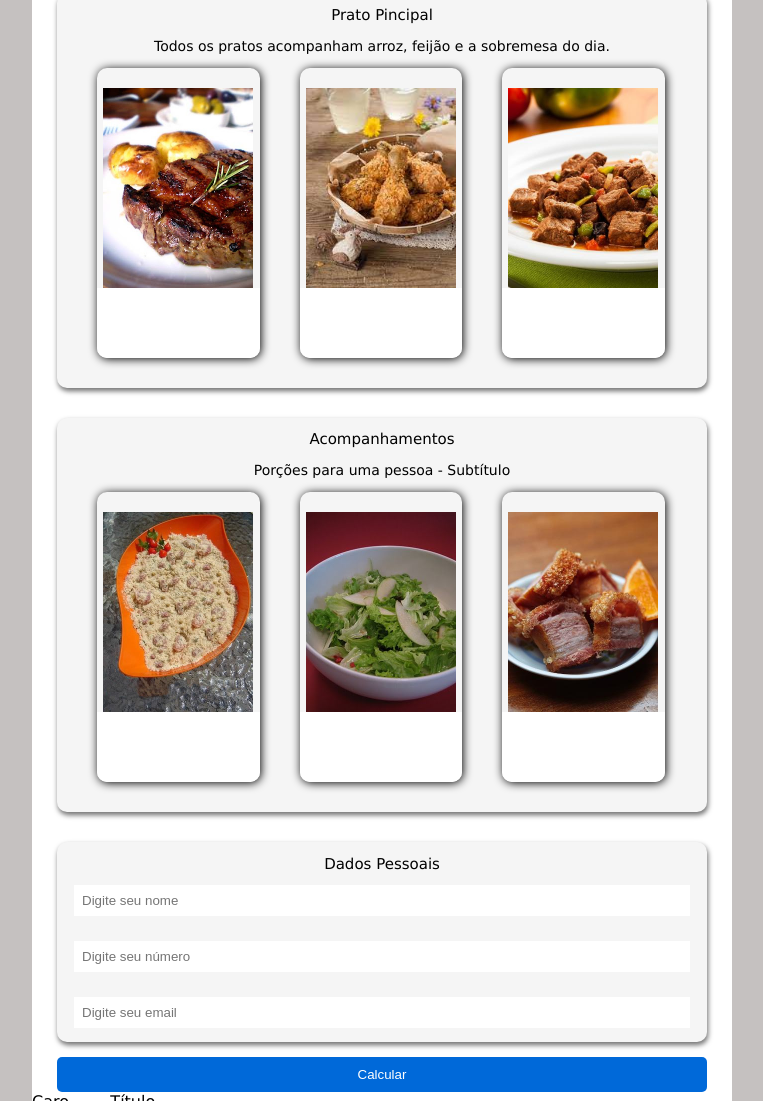
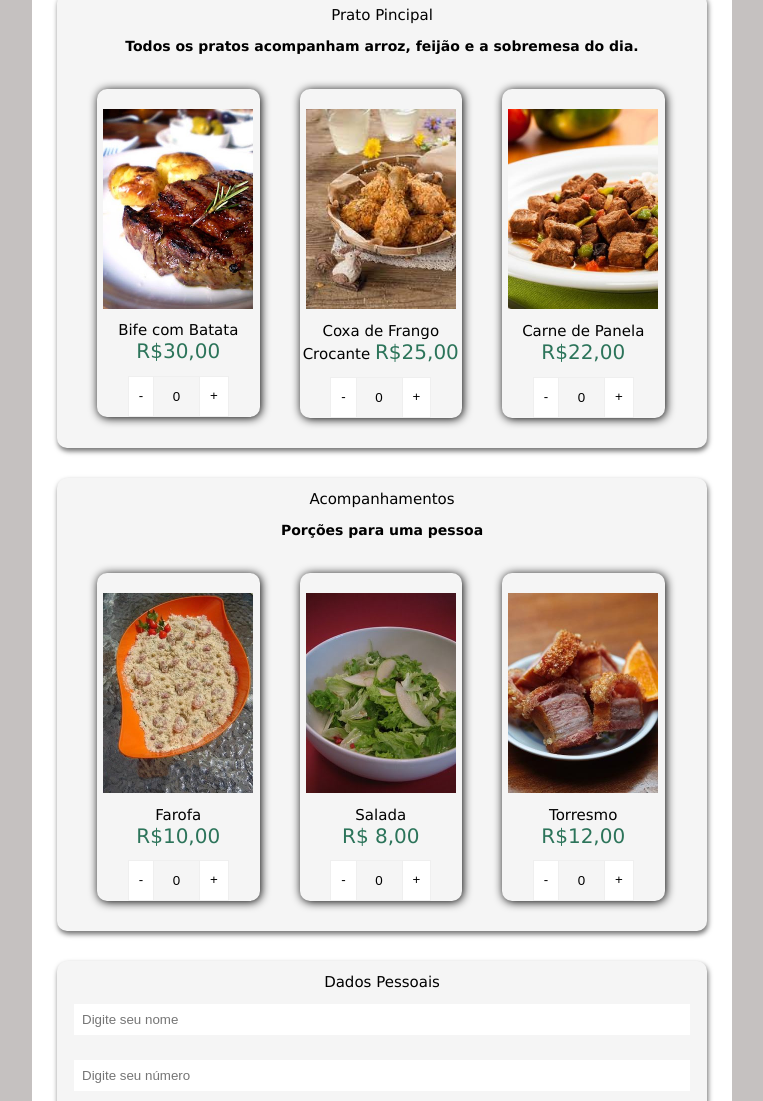
Before and after one commit to RafaelDiasCmp/projeto03_BootcampDevJr_Menu, a plain HTML site: page index.html in a window 1280 px wide. Shown: the part 298-1399 px from the top of the page, without its empty margins (258-1021 px from the left). Drawn offline with Linux system fonts and the light colour scheme.

Commit message:
closes #3 inputs e buttons na página

```diff
--- a/index.html
+++ b/index.html
@@ -5,6 +5,7 @@
     <meta name="viewport" content="width=device-width, initial-scale=1.0">
     <title>Menu</title>
     <link rel="stylesheet" href="style.css">
+    <link rel="stylesheet" href="quantidade.css">
 </head>
 <body>
     <div class="container">
@@ -25,14 +26,46 @@
                      <div>
                 <p>Todos os pratos acompanham arroz, feijão e a sobremesa do dia.</p>
                      </div>
+
                 <div class="dishes">
 
-                    <div class="bife"><img src="bife.jpg" alt="Bife com Batata"></div>
+                    <div class="bife"><img src="bife.jpg" alt="Bife com Batata">
+                        <h2>Bife com Batata <br>
+                        <span>R$30,00</span></h2>
 
-                        <div class="coxa"><img src="coxa.jpg" alt="Coxa de Frango Crocante"></div>
+                            <div class="quantity buttons_added">
+                                <input type="button" value="-" class="minus">
+                                <input type="number" step="1" min="0" max="" id="1" name="quantity" value="0" title="Qty"
+                                    class="input-text qty text" size="4" pattern="" inputmode="">
+                                <input type="button" value="+" class="plus">
+                            </div>
+                        </div>
 
-                            <div class="panela"><img src="panela.jpg" alt="Carne de Panela"></div>
-            </div>
+                        <div class="coxa"><img src="coxa.jpg" alt="Coxa de Frango Crocante">
+                            <h2 style="margin: auto;">Coxa de Frango Crocante
+                            <span>R$25,00</span></h2>
+
+                            <div class="quantity buttons_added">
+                                <input type="button" value="-" class="minus">
+                                <input type="number" step="1" min="0" max="" id="1" name="quantity" value="0" title="Qty"
+                                    class="input-text qty text" size="4" pattern="" inputmode="">
+                                <input type="button" value="+" class="plus">
+                            </div>
+
+                        </div>
+
+                            <div class="panela"><img src="panela.jpg" alt="Carne de Panela">
+                                <h2 style="margin: auto;">Carne de Panela
+                                <span>R$22,00</span></h2>
+
+                                <div class="quantity buttons_added">
+                                    <input type="button" value="-" class="minus">
+                                    <input type="number" step="1" min="0" max="" id="1" name="quantity" value="0" title="Qty"
+                                        class="input-text qty text" size="4" pattern="" inputmode="">
+                                    <input type="button" value="+" class="plus">
+                                </div>
+                            </div>
+                </div>
         </div>
 
         <div class="secondary">
@@ -41,15 +74,45 @@
                         </div>
 
                         <div>
-                        <p>Porções para uma pessoa - Subtítulo</p>
+                        <p>Porções para uma pessoa</p>
                     </div>
                     <div class="side-dishes">
 
-                        <div class="farofa"><img src="farofa.jpg" alt="Bife com Batata"></div>
+                        <div class="farofa"><img src="farofa.jpg" alt="Farofa">
+                            <h2>Farofa <br>
+                            <span>R$10,00</span></h2>
 
-                            <div class="salad"><img src="salad.jpg" alt="Coxa de Frango Crocante"></div>
+                            <div class="quantity buttons_added">
+                                <input type="button" value="-" class="minus">
+                                <input type="number" step="1" min="0" max="" id="1" name="quantity" value="0" title="Qty"
+                                    class="input-text qty text" size="4" pattern="" inputmode="">
+                                <input type="button" value="+" class="plus">
+                            </div>
+                        </div>
 
-                                <div class="torresmo"><img src="torresmo.jpg" alt="Carne de Panela"></div>
+                            <div class="salad"><img src="salad.jpg" alt="Salada">
+                                <h2>Salada <br>
+                                <span>R$ 8,00</span></h2>
+
+                                <div class="quantity buttons_added">
+                                    <input type="button" value="-" class="minus">
+                                    <input type="number" step="1" min="0" max="" id="1" name="quantity" value="0" title="Qty"
+                                        class="input-text qty text" size="4" pattern="" inputmode="">
+                                    <input type="button" value="+" class="plus">
+                                </div>
+                            </div>
+
+                            <div class="torresmo"><img src="torresmo.jpg" alt="Torresmo">
+                                    <h2>Torresmo <br>
+                                    <span>R$12,00</span></h2>
+
+                                    <div class="quantity buttons_added">
+                                        <input type="button" value="-" class="minus">
+                                        <input type="number" step="1" min="0" max="" id="1" name="quantity" value="0" title="Qty"
+                                            class="input-text qty text" size="4" pattern="" inputmode="">
+                                        <input type="button" value="+" class="plus">
+                                    </div>
+                            </div>
                 </div>
 
 
@@ -61,9 +124,9 @@
                  <h2>Dados Pessoais</h2>
             </div>
 
-                <input type="text" placeholder="Digite seu nome">
-                    <input type="tel" placeholder="Digite seu número"/>
-                <input type="email" placeholder="Digite seu email"/>
+                <input class="input1" type="text" placeholder="Digite seu nome">
+                    <input class="input1" type="tel" placeholder="Digite seu número"/>
+                <input class= "input1" type="email" placeholder="Digite seu email"/>
 
         </div>
 
--- /dev/null
+++ b/quantidade.css
@@ -0,0 +1,63 @@
+.quantity {
+    display: flex;
+    flex-direction: row;
+    justify-content: center
+
+}
+
+.quantity .input-text.qty {
+    width: 35px;
+    height: 39px;
+    padding: 0 5px;
+    text-align: center;
+    background-color: transparent;
+    border: 1px solid #efefef;
+}
+
+.quantity.buttons_added {
+    text-align: left;
+    position: relative;
+    white-space: nowrap;
+    vertical-align: top;
+}
+
+.quantity.buttons_added input {
+    display: inline-block;
+    margin: 0;
+    vertical-align: top;
+    box-shadow: none;
+}
+
+.quantity.buttons_added .minus,
+.quantity.buttons_added .plus {
+    padding: 7px 10px 8px;
+    height: 41px;
+    background-color: #ffffff;
+    border: 1px solid #efefef;
+    cursor: pointer;
+}
+
+.quantity.buttons_added .minus {
+    border-right: 0;
+}
+
+.quantity.buttons_added .plus {
+    border-left: 0;
+}
+
+.quantity.buttons_added .minus:hover,
+.quantity.buttons_added .plus:hover {
+    background: #eeeeee;
+}
+
+.quantity input::-webkit-outer-spin-button,
+.quantity input::-webkit-inner-spin-button {
+    -webkit-appearance: none;
+    -moz-appearance: none;
+    margin: 0;
+}
+
+.quantity.buttons_added .minus:focus,
+.quantity.buttons_added .plus:focus {
+    outline: none;
+}
--- a/style.css
+++ b/style.css
@@ -19,27 +19,15 @@ h2 {
     font-size: 15px;
     font-weight:550;
 }
+span {
+    font-size: 20px;
+    color: #2C745A;
+}
 p {
     font-size: 14px;
-    font-weight: 400;
+    font-weight: 600;
+    margin-bottom: 35px;
 
-}
-
-input {
-    display: flex;
-    margin: auto;
-
-    width: 600px;
-    margin-bottom:25px;
-
-    padding: 8px;
-
-    box-shadow: 0 0 0 0;
-    border: 0 none;
-    outline: 0;
-}
-input:focus {
-    background-color: #E8EFFF;
 }
 
 button {
@@ -99,6 +87,7 @@ button {
     display: flex;
     flex-direction: row;
 
+
 }
 
 .dishes img {
@@ -126,36 +115,19 @@ button {
 
     box-shadow: 1px 1px 10px;
     border-radius: 10px;
-
-    border-bottom: 70px solid rgb(255, 255, 255);
+    border-bottom: 20px;
 
     margin-bottom: 30px;
 
+    flex-direction: column;
 }
 
 .coxa {
     margin-left: 40px;
 
     width: 25%;
-    height: 100%;
+    height: 329px;
 
-    display: flex;
-    justify-content: center;
-    align-items: center;
-    box-shadow: 1px 1px 10px;
-    border-radius: 10px;
-
-    border-bottom: 70px solid rgb(255, 255, 255);
-
-    margin-bottom: 30px;
-
-}
-.panela {
-    margin-left: 40px;
-
-    width: 25%;
-
-    height: 100%;
     display: flex;
     justify-content: center;
     align-items: center;
@@ -163,9 +135,26 @@ button {
     box-shadow: 1px 1px 10px;
     border-radius: 10px;
 
-    border-bottom: 70px solid rgb(255, 255, 255);
+    margin-bottom: 30px;
+
+    flex-direction: column;
+}
+.panela {
+    margin-left: 40px;
+
+    width: 25%;
+    height: 329px;
+
+    display: flex;
+    justify-content: center;
+    align-items: center;
+
+    box-shadow: 1px 1px 10px;
+    border-radius: 10px;
 
     margin-bottom: 30px;
+
+    flex-direction: column;
 
 }
 
@@ -213,9 +202,9 @@ button {
     box-shadow: 1px 1px 10px;
     border-radius: 10px;
 
-    border-bottom: 70px solid rgb(255, 255, 255);
+    margin-bottom: 30px;
 
-    margin-bottom: 30px;
+    flex-direction: column;
 
 }
 
@@ -231,9 +220,9 @@ button {
     box-shadow: 1px 1px 10px;
     border-radius: 10px;
 
-    border-bottom: 70px solid rgb(255, 255, 255);
+    margin-bottom: 30px;
 
-    margin-bottom: 30px;
+    flex-direction: column;
 
 }
 .torresmo {
@@ -249,9 +238,9 @@ button {
     box-shadow: 1px 1px 10px;
     border-radius: 10px;
 
-    border-bottom: 70px solid rgb(255, 255, 255);
+    margin-bottom: 30px;
 
-    margin-bottom: 30px;
+    flex-direction: column;
 
 }
 
@@ -271,3 +260,20 @@ button {
     margin-bottom: 15px;
 
 }
+
+.input1 {
+    display: flex;
+    margin: auto;
+
+    width: 600px;
+    margin-bottom:25px;
+
+    padding: 8px;
+
+    box-shadow: 0 0 0 0;
+    border: 0 none;
+    outline: 0;
+}
+input:focus {
+    background-color: #E8EFFF;
+}
```
